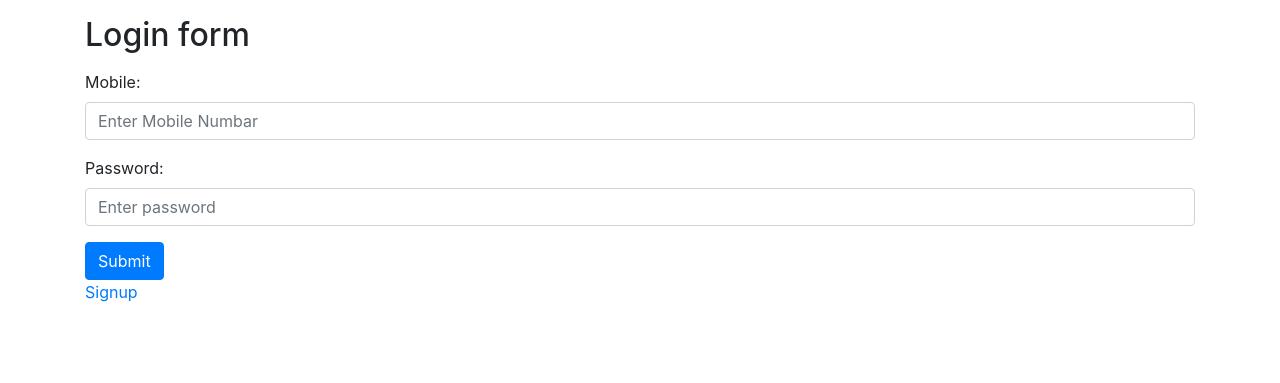
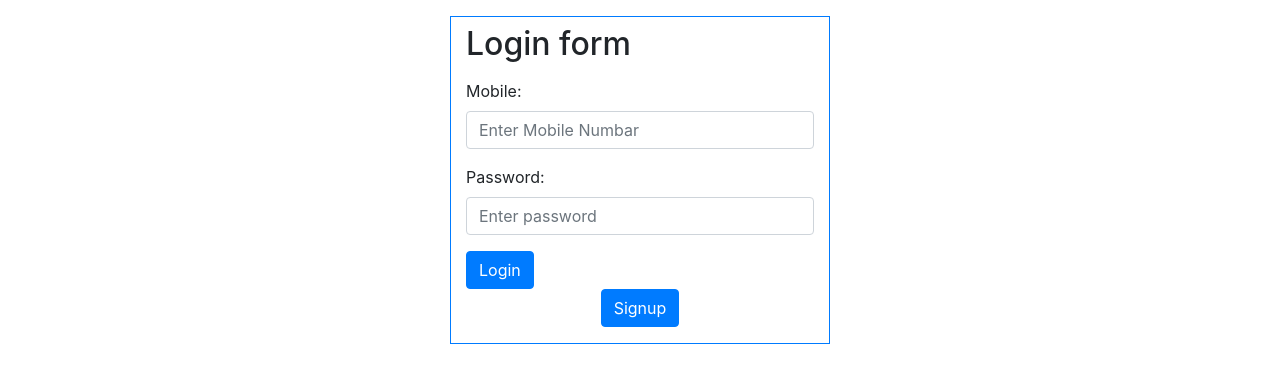
Before and after one commit to Deesooja/Django-Task, a Django app: page /auth/login/ in a window 1280 px wide. Shown: the top 383 px of the page. Run offline with Django 3.2, Linux system fonts and the light colour scheme.

Commit message:
login, sigup styling done

```diff
--- a/SocialMediaProject/Authentication/templates/authentication/login.html
+++ b/SocialMediaProject/Authentication/templates/authentication/login.html
@@ -18,12 +18,20 @@
 {% block content %}
 
 <div class="container mt-3">
+    <div class="row">
+        <div class="col-sm-4">
+
+        </div>
+
+        <div class="col-sm-4 border - border-primary ">
+            <!-- <h1>Social Media</h1> -->
             <h1 class="text-danger" id="error_msg_from_backendside"> </h1>
             <h2>Login form</h2>
-    <form action="/action_page.php">
+            <form action="#">
                 <div class="mb-3 mt-3">
                     <label for="mobile">Mobile:</label>
-            <input type="number" class="form-control" id="mobile" placeholder="Enter Mobile Numbar" name="mobile">
+                    <input type="number" class="form-control" id="mobile" placeholder="Enter Mobile Numbar"
+                        name="mobile">
                     <small id="error_mobile" class="text-danger"></small>
                 </div>
                 <div class="mb-3">
@@ -32,11 +40,20 @@
                     <small id="error_password" class="text-danger"></small>
                 </div>
 
-        <button type="button" class="btn btn-primary" id="btn">Submit</button>
+                <button type="button" class="btn btn-primary" id="btn">Login</button>
+
             </form>
-    <div id="goto_signup" >
 
-        <a href="http://127.0.0.1:8000/auth/signup/">Signup</a>
+            <div id="goto_signup" class=" mb-3 d-flex justify-content-center ">
+
+                <a href="http://127.0.0.1:8000/auth/signup/"> <button class="btn btn-primary"> Signup </button> </a>
+
+            </div>
+
+        </div>
+    </div>
+
+    <div class="col-sm-4">
     </div>
 </div>
 
```
Also changed, not shown: SocialMediaProject/Authentication/templates/authentication/signup.html (+5 -5 lines), SocialMediaProject/Home/static/home/javascript/search.js (+1 -36 lines), SocialMediaProject/db.sqlite3. Lines whose indentation alone changed are shown as unchanged.
